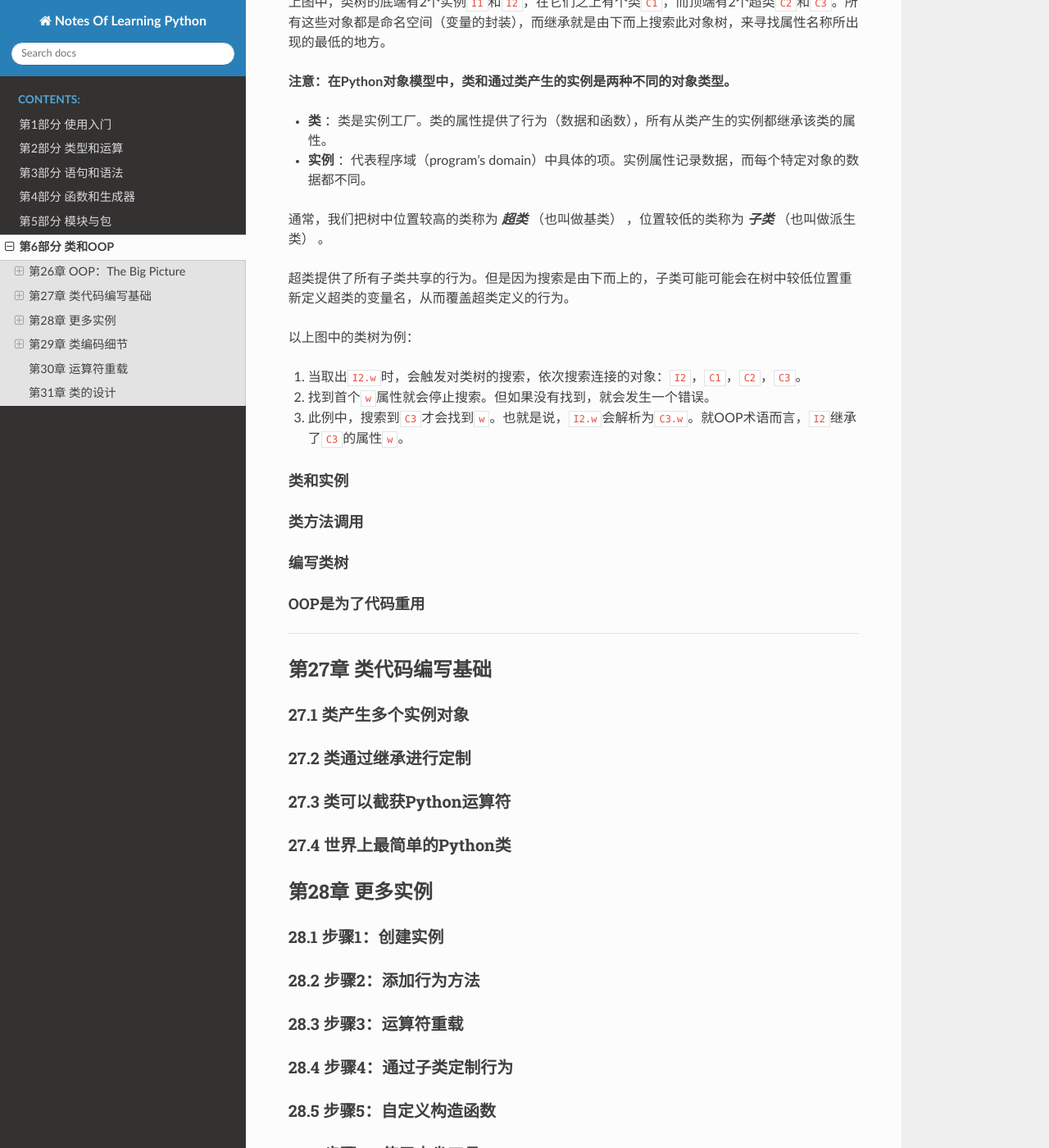
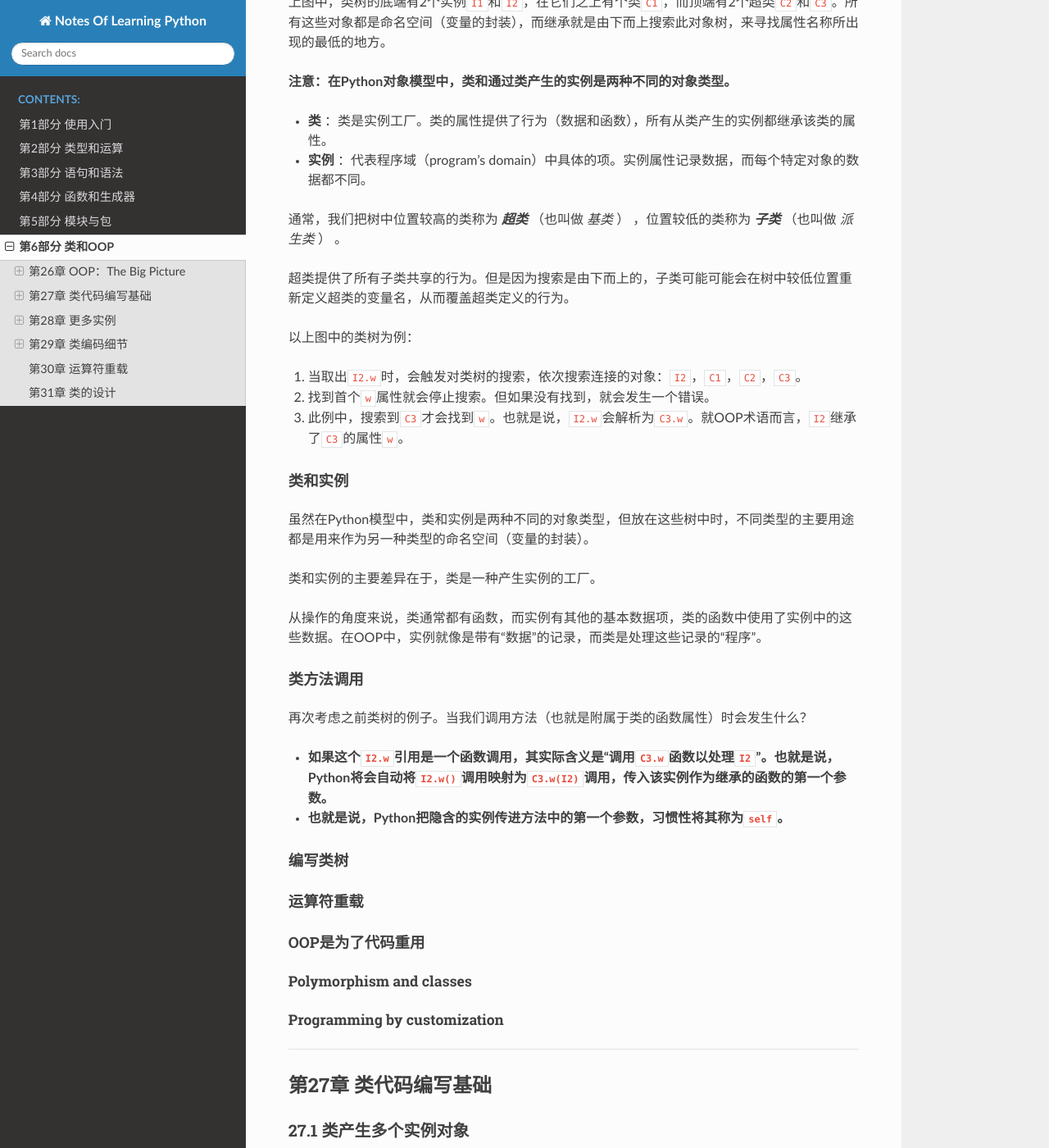
Before and after one commit to filefi/NotesOfLearningPython, a Sphinx documentation site: the page built from source/Part_6_Classes_and_OOP.md, in a window 1280 px wide and 1400 px high, scrolled down 1514 px. Shown: the whole window at 82% size. Built offline with Sphinx 7.4.7 and the Read the Docs theme 2.0.0, drawn with Linux system fonts in a browser that asks for light colours.

```diff
--- a/source/Part_6_Classes_and_OOP.md
+++ b/source/Part_6_Classes_and_OOP.md
@@ -39,7 +39,7 @@ object.attribute
 - **类** ：类是实例工厂。类的属性提供了行为（数据和函数），所有从类产生的实例都继承该类的属性。
 - **实例** ：代表程序域（program's domain）中具体的项。实例属性记录数据，而每个特定对象的数据都不同。
 
-通常，我们把树中位置较高的类称为 ***超类***  （也叫做基类） ，位置较低的类称为 ***子类*** （也叫做派生类） 。
+通常，我们把树中位置较高的类称为 ***超类***  （也叫做 *基类* ） ，位置较低的类称为 ***子类*** （也叫做 *派生类* ） 。
 
 超类提供了所有子类共享的行为。但是因为搜索是由下而上的，子类可能可能会在树中较低位置重新定义超类的变量名，从而覆盖超类定义的行为。
 
@@ -49,21 +49,36 @@ object.attribute
 2. 找到首个`w`属性就会停止搜索。但如果没有找到，就会发生一个错误。
 3. 此例中，搜索到`C3`才会找到`w`。也就是说，`I2.w`会解析为`C3.w`。就OOP术语而言，`I2`继承了`C3`的属性`w`。
 
-
 #### 类和实例
 
+虽然在Python模型中，类和实例是两种不同的对象类型，但放在这些树中时，不同类型的主要用途都是用来作为另一种类型的命名空间（变量的封装）。
+
+类和实例的主要差异在于，类是一种产生实例的工厂。
+
+从操作的角度来说，类通常都有函数，而实例有其他的基本数据项，类的函数中使用了实例中的这些数据。在OOP中，实例就像是带有“数据”的记录，而类是处理这些记录的“程序”。
 
 #### 类方法调用
+
+再次考虑之前类树的例子。当我们调用方法（也就是附属于类的函数属性）时会发生什么？
+
+- **如果这个`I2.w`引用是一个函数调用，其实际含义是“调用`C3.w`函数以处理`I2`”。也就是说，Python将会自动将`I2.w()`调用映射为`C3.w(I2)`调用，传入该实例作为继承的函数的第一个参数。**
+- **也就是说，Python把隐含的实例传进方法中的第一个参数，习惯性将其称为`self`。**
+
 
 
 #### 编写类树
 
 
 
-#### OOP是为了代码重用
+#### 运算符重载
 
 
 
+#### OOP是为了代码重用
+##### Polymorphism and classes
+
+
+##### Programming by customization
 
 ---
 
```
